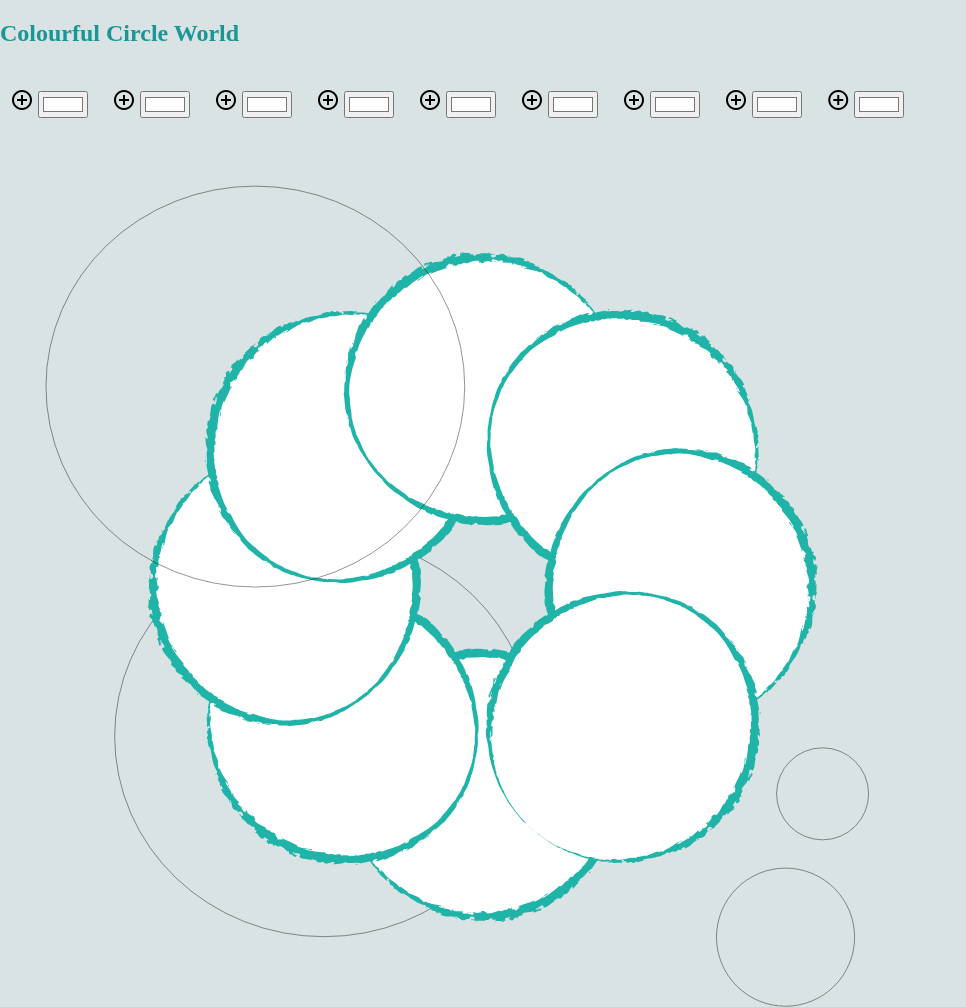
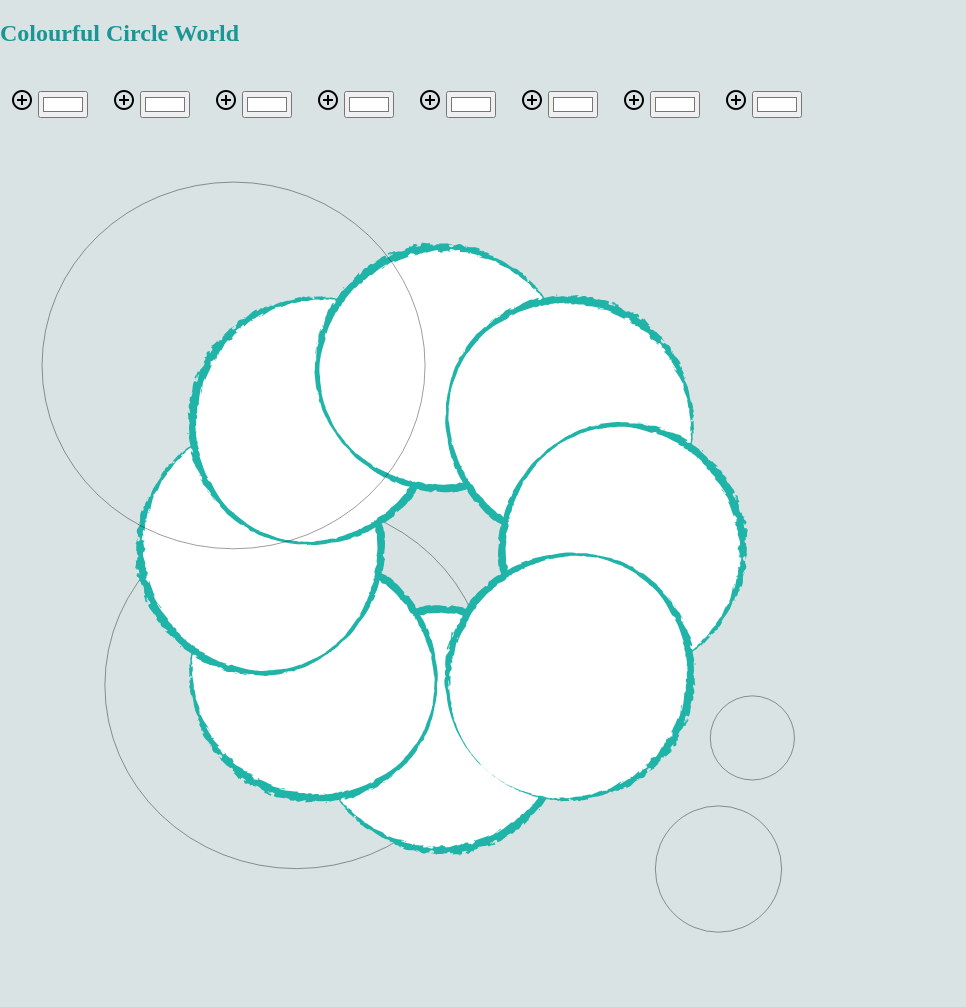
Before and after one commit to svehnon/Assignment-3_1, a plain HTML site: page index.html in a window 1280 px wide. Shown: the whole page, without its empty margins (0-966 px from the left). After the commit the page ends 979 px from the top, so only its background shows below. Drawn offline with nearby package versions, Linux system fonts and the light colour scheme.

Commit message:
Update index.html

```diff
--- a/index.html
+++ b/index.html
@@ -51,9 +51,6 @@
             <input type="color" class="circleBottomRoptions" id="circleBottomRcolor" value="#ffffff">
 		</p>
         <p class="buttons">
-			<span class="material-symbols-outlined" id="toggleLargeGreyFront">add_circle</span>
-            <input type="color" class="LargeGreyFrontoptions" id="LargeGreyFrontcolor" value="#ffffff">
-		</p>
 
 	</div>
 
```
